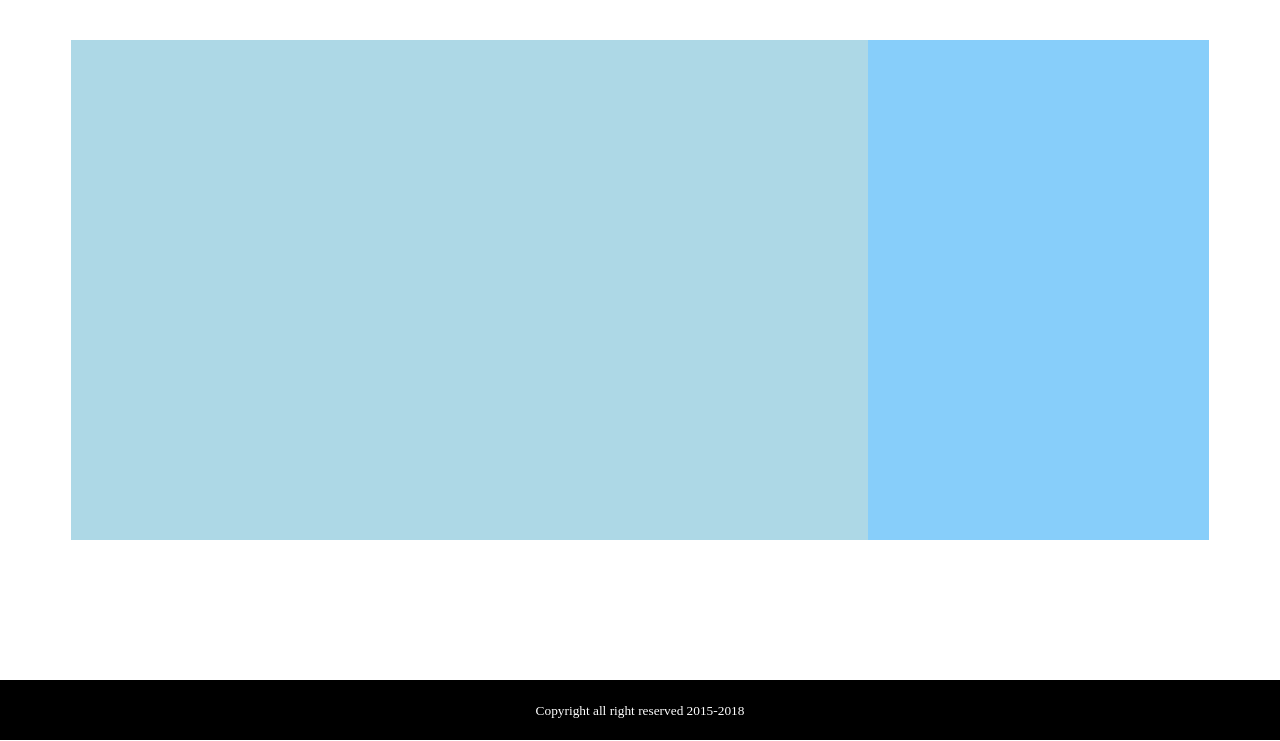
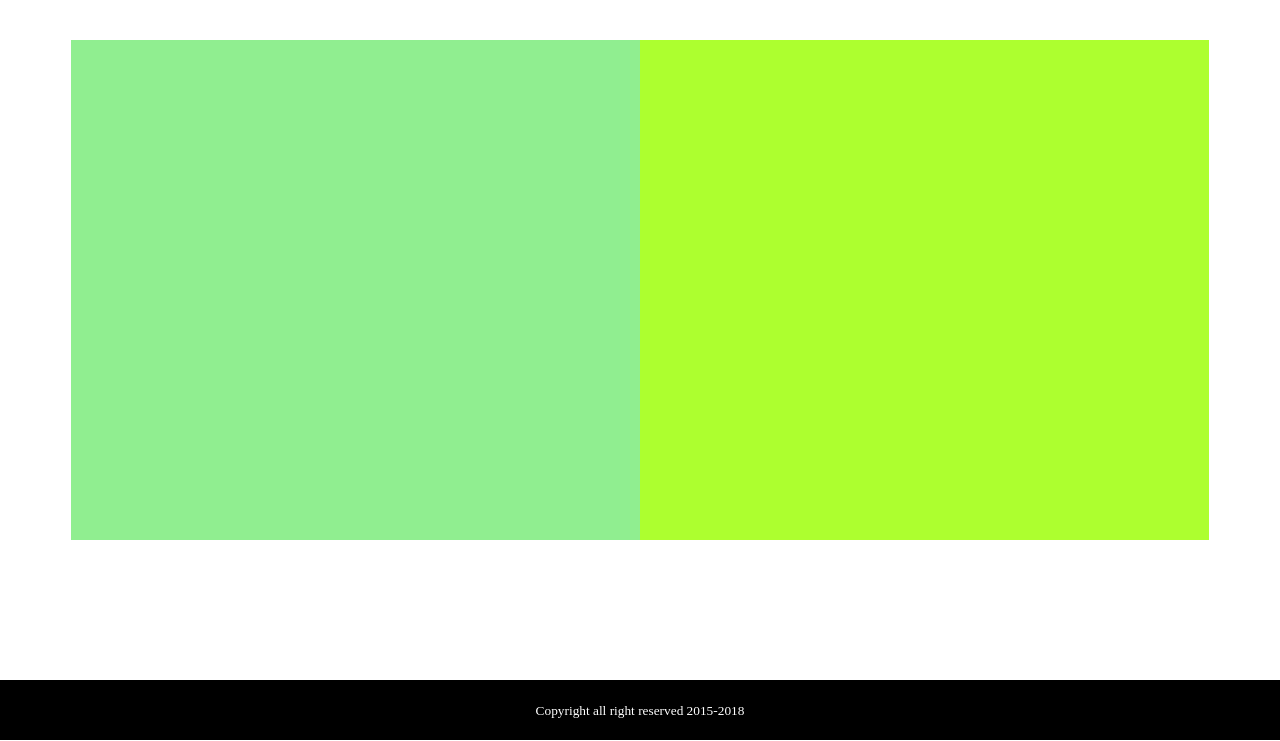
Before and after one commit to sskn7/test01, a PHP site: page / in a window 1280 px wide. Shown: the part 60-801 px from the top of the page. Run offline with PHP 8.4, Linux system fonts and the light colour scheme.

Commit message:
test01 version2

```diff
--- a/html-css-2colum/style.css
+++ b/html-css-2colum/style.css
@@ -40,16 +40,16 @@ main {
 
 .left {
   float: left;
-  background-color: lightblue;
-  width: 70%;
+  background-color: lightgreen;
+  width: 50%;
   height: 500px;
   margin-bottom: 40px;
 }
 
 .right {
   float: right;
-  background-color: lightskyblue;
-  width: 30%;
+  background-color: greenyellow;
+  width: 50%;
   height: 500px;
   margin-bottom: 40px;
 }
```
